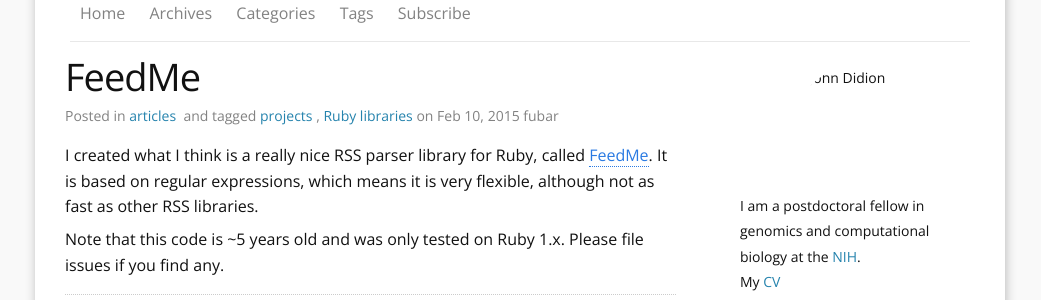
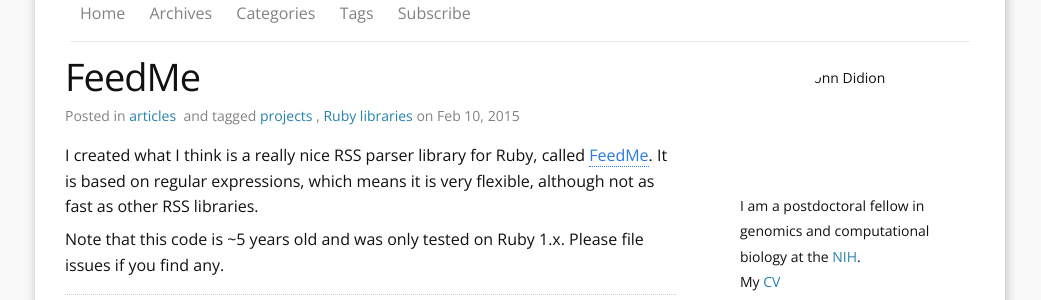
Before and after one commit to jdidion/jdidion.github.io, a Jekyll site: the page built from _posts/2015-02-10-feedme.md, in a window 1280 px wide. Shown: the part 178-478 px from the top of the page, without its empty margins (120-1161 px from the left). Built offline with Jekyll 4.4.1, drawn with Linux system fonts in a browser that asks for light colours; comment, search, counter and statistics services are not loaded.

Commit message:
icanhazcomments?

```diff
--- a/_layouts/page.html
+++ b/_layouts/page.html
@@ -11,8 +11,8 @@
     {{ content }}
   </article>
 
-  {% if page.comments %}
+  <!--{% if page.comments %}-->
   {% include comments.html %}
-  {% endif %}
+  <!--{% endif %}-->
 
 </div>
--- a/_layouts/post.html
+++ b/_layouts/post.html
@@ -17,9 +17,7 @@
     {% endfor %}
     {% endif %}
     {{ site.locales[site.default_locale].PostDate }}{{ page.date | date: "%b %-d, %Y" }}
-    fubar
-    {% include comments.html %}
-    </p>
+  </p>
   </header>
 
   <article class="post-content">
```
